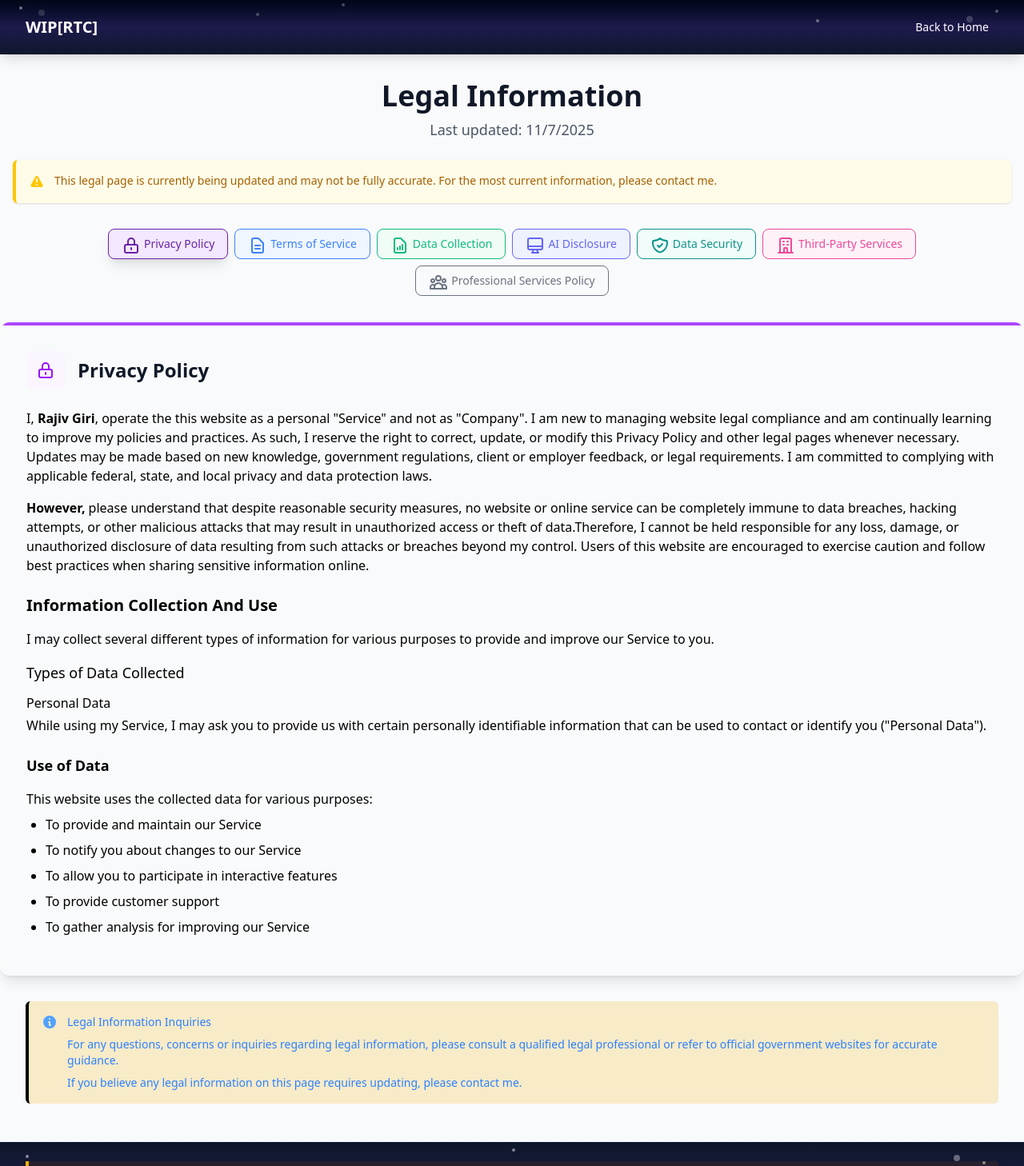
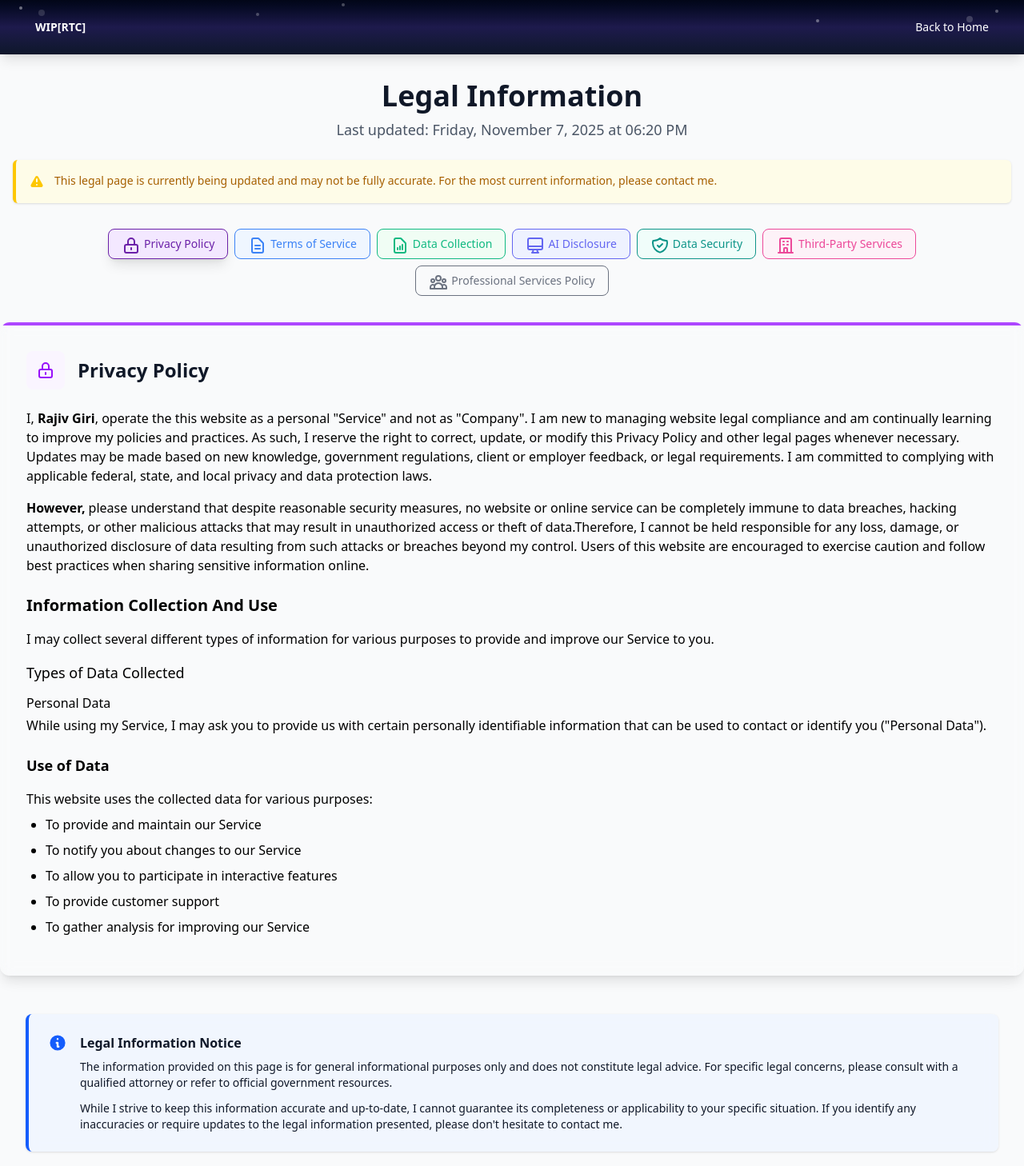
Before and after one commit to rajg2023/RajConsultingPortfolio, a React (Vite) app: page /legal/privacy in a window 1280 px wide. Shown: the top 1458 px of the page at 80% size. Built offline with nearby package versions, Linux system fonts and the light colour scheme; no server answers.

Commit message:
ReadME page, legal page and other UI  modification

```diff
--- a/src/components/Header/Header.jsx
+++ b/src/components/Header/Header.jsx
@@ -168,6 +168,8 @@ const Header = ({ activeSection, setActiveSection, disabledNav = false, resumeDa
         </div>
       </div>
     </header>
+
+
     </>
   );
 };
--- a/src/components/Skills/AISkills.jsx
+++ b/src/components/Skills/AISkills.jsx
@@ -157,7 +157,7 @@ const AISkills = () => {
               <div>
                 <p className="font-medium">Note about AI/LLM Tools:</p>
                 <p className="text-sm">
-                  The AI/LLM platforms and tools listed below are showcased as part of my technical skills and experience. AI/LLM platforms and tools
+                  The AI/LLM platforms and tools listed below are showcased as part of my technical skills and experience. Additional AI/LLM platforms and tools
                   will be added upon completion of learning.This is not an endorsement of any specific tool or model. Each tool is subject to its respective company's
                   terms of service and usage policies. For more information about any of these tools or to discuss how they
                   might be implemented in your project, please feel free to reach out to me.
--- a/src/pages/Legal.jsx
+++ b/src/pages/Legal.jsx
@@ -139,12 +139,23 @@ const Legal = ({ defaultSection = 'privacy' }) => {
         <div className="relative z-10">
           <div className="max-w-7xl mx-auto px-4 sm:px-6 lg:px-8">
             <div className="flex justify-between items-center py-4">
-              <Link to="/" className="text-xl font-bold text-white hover:text-indigo-300 transition-colors">
-                WIP[RTC]
+              <Link
+                to="/"
+                className="px-3 py-2 rounded-md text-sm font-medium text-white hover:bg-white/10 hover:text-indigo-300 transition-colors flex items-center gap-2"
+                onClick={(e) => {
+                  e.preventDefault();
+                  navigate('/', { replace: true });
+                }}
+              >
+                <span className="font-bold">WIP[RTC]</span>
               </Link>
               <Link
                 to="/"
                 className="px-3 py-2 rounded-md text-sm font-medium text-white hover:bg-white/10 hover:text-indigo-300 transition-colors flex items-center gap-2"
+                onClick={(e) => {
+                  e.preventDefault();
+                  navigate('/', { replace: true });
+                }}
               >
                 Back to Home
               </Link>
@@ -156,7 +167,15 @@ const Legal = ({ defaultSection = 'privacy' }) => {
         {/* Page Title and Update Notice */}
         <div className="text-center mb-8 px-4 pt-8">
           <h1 className="text-4xl font-bold text-gray-900 mb-2">Legal Information</h1>
-          <p className="text-lg text-gray-600 mb-6">Last updated: {new Date().toLocaleDateString()}</p>
+          <p className="text-lg text-gray-600 mb-6">Last updated: {new Date().toLocaleDateString('en-US', {
+            weekday: 'long',
+            year: 'numeric',
+            month: 'long',
+            day: 'numeric',
+            hour: '2-digit',
+            minute: '2-digit',
+            hour12: true
+          })}</p>
 
           {/* Update Notice Banner */}
           <div className="max-w-2x2 mx-auto bg-yellow-50 border-l-4 border-yellow-400 p-4 rounded-md shadow-sm mb-8">
@@ -591,6 +610,7 @@ const Legal = ({ defaultSection = 'privacy' }) => {
                   <p className="mb-4">
                     I believe in open communication about how data is collected and used. This disclosure is part of my ongoing effort to ensure you have a clear understanding of third-party data practices associated with this site.
                   </p>
+
                 </div>
               </div>
 
@@ -640,33 +660,45 @@ const Legal = ({ defaultSection = 'privacy' }) => {
                     if the proposed work conflicts with my professional standards or existing commitments.
                   </p>
 
-                  <p className="text-sm text-gray-600 mt-8">
-                    Last Updated: {new Date().toLocaleDateString('en-US', { year: 'numeric', month: 'long', day: 'numeric' })}
-                  </p>
                 </div>
               </div>
             </div>
           )}
 
         </div>
-        <div className="max-w-x1 mx-auto px-4 sm:px-6 lg:px-8 my-8 mb-12">
-          <div className="bg-yellow-500/20 border-l-4 border-blue-500/500 p-4 rounded-md backdrop-blur-sm">
+        <div className="max-w-4x2 mx-auto px-4 sm:px-6 lg:px-8 my-12">
+  <div className="bg-blue-50/80 border-l-4 border-blue-600 p-6 rounded-lg shadow-sm backdrop-blur-sm">
     <div className="flex">
       <div className="flex-shrink-0">
-                <svg className="h-5 w-5 text-blue-400" viewBox="0 0 20 20" fill="currentColor">
-                  <path fillRule="evenodd" d="M18 10a8 8 0 11-16 0 8 8 0 0116 0zm-7-4a1 1 0 11-2 0 1 1 0 012 0zM9 9a1 1 0 000 2v3a1 1 0 001 1h1a1 1 0 100-2v-3a1 1 0 00-1-1H9z" clipRule="evenodd" />
+        <svg
+          className="h-6 w-6 text-blue-600"
+          viewBox="0 0 20 20"
+          fill="currentColor"
+          aria-hidden="true"
+        >
+          <path
+            fillRule="evenodd"
+            d="M18 10a8 8 0 11-16 0 8 8 0 0116 0zm-7-4a1 1 0 11-2 0 1 1 0 012 0zM9 9a1 1 0 000 2v3a1 1 0 001 1h1a1 1 0 100-2v-3a1 1 0 00-1-1H9z"
+            clipRule="evenodd"
+          />
         </svg>
       </div>
-              <div className="ml-3">
-                <h4 className="text-sm font-medium text-blue-500">Legal Information Inquiries</h4>
-                <div className="mt-2 text-sm text-blue-500">
-                  <p>For any questions, concerns or inquiries regarding legal information, please consult a qualified legal professional or refer to official government websites for accurate guidance.</p>
-                  <p className="mt-2">If you believe any legal information on this page requires updating, please contact me.</p>
+      <div className="ml-4">
+        <h4 className="text-base font-semibold text-gray-900">Legal Information Notice</h4>
+        <div className="mt-2 text-sm text-gray-900 space-y-3">
+          <p>
+            The information provided on this page is for general informational purposes only and does not constitute legal advice. For specific legal concerns, please consult with a qualified attorney or refer to official government resources.
+          </p>
+          <p>
+            While I strive to keep this information accurate and up-to-date, I cannot guarantee its completeness or applicability to your specific situation. If you identify any inaccuracies or require updates to the legal information presented, please don't hesitate to contact me.
+          </p>
         </div>
       </div>
     </div>
   </div>
 </div>
+
+
       </div>
     </div>
   );
```
Also changed, not shown: src/pages/HomePage.jsx (+85 -60 lines). Lines whose indentation alone changed are shown as unchanged.
